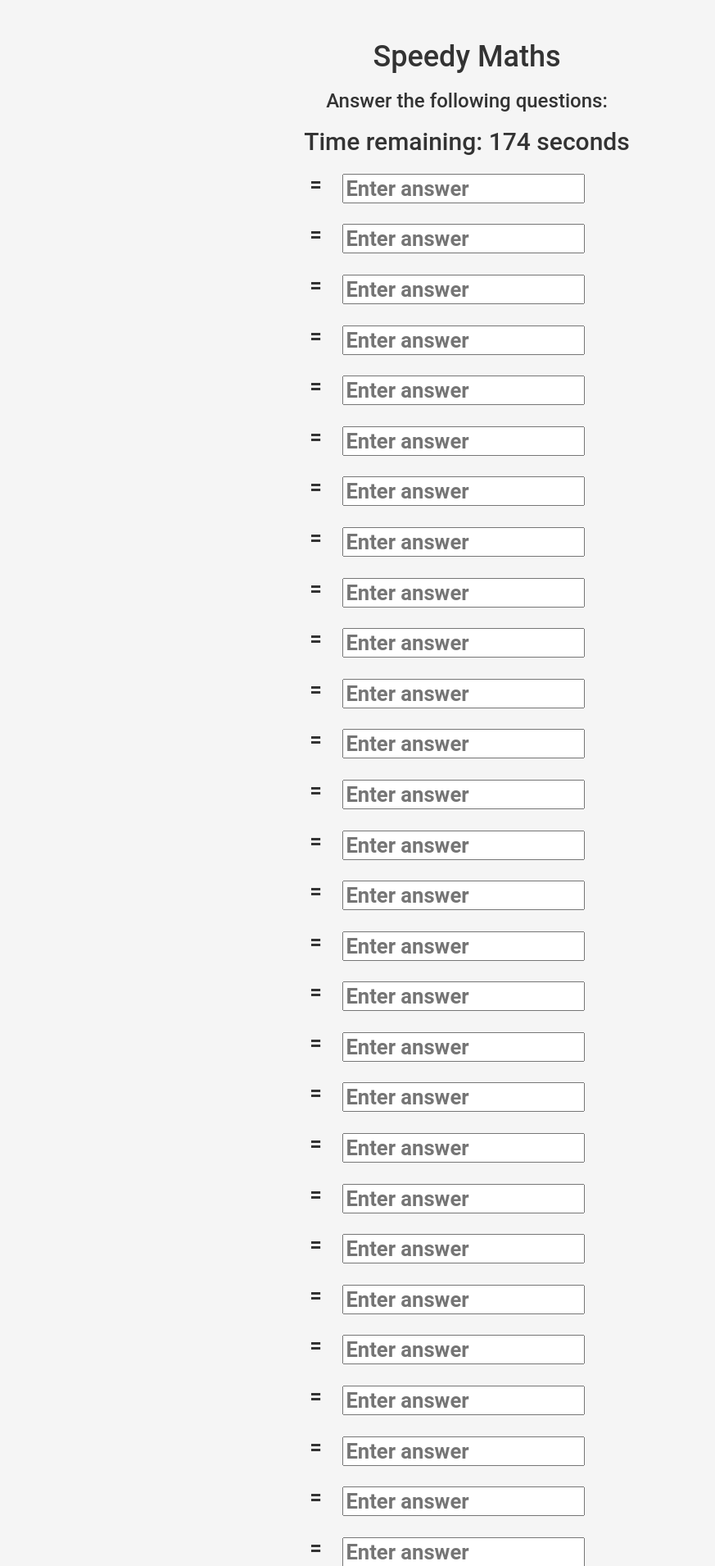
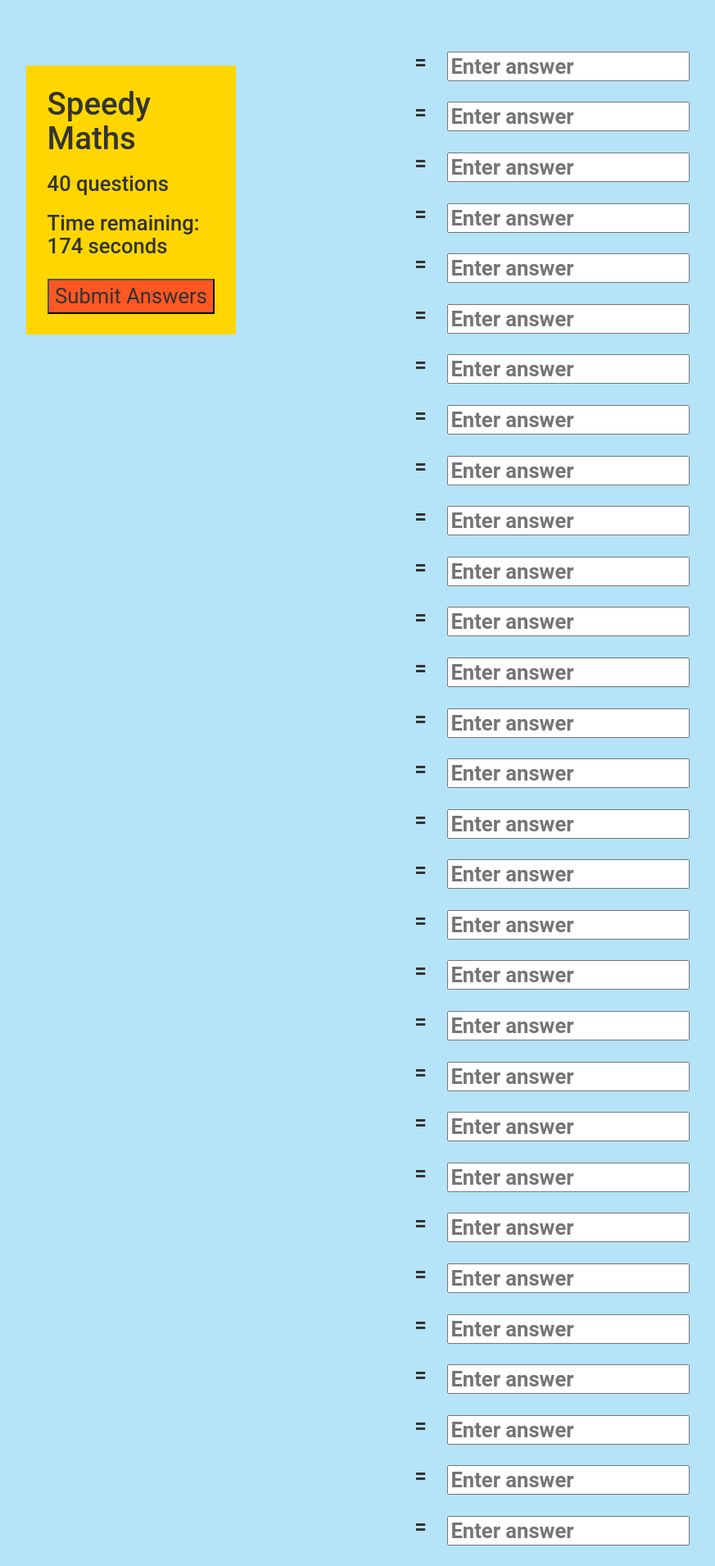
Before and after one commit to MJHorn/mathsmind, a Flask app: template templates/quiz_with_results.html in a window 1280 px wide. Shown: the top 1910 px of the page at 82% size, without its empty margins (70-943 px from the left). Run offline with Flask 3, Linux system fonts and the light colour scheme; the template is opened without the code that fills it, so the values that code supplies are empty; some libraries are stand-ins or nearby versions.

Commit message:
New layout

```diff
--- a/static/style.css
+++ b/static/style.css
@@ -1,8 +1,9 @@
 /* Set the font and background color for the entire page */
 body {
     font-family: "Roboto", sans-serif;
-    background-color: #f5f5f5;
+    background-color: #b5e3f7;
     margin: 50px;
+    text-align: left;
   }
 
   tr {
@@ -10,11 +11,18 @@ body {
   }
 
   #subButton {
-      font-size: 3vw;
-      width: 50%;
+      font-size: 2vw;
+      width: 100%;
       margin:0 auto;
       display:block;
+      margin-top: 1em;
+      background-color: #ff5722;
       }
+
+    #subButton a {
+        text-decoration: none;
+    }
+
 
   /* Set the font size and margin for the header */
   header {
@@ -144,12 +152,10 @@ body {
 
   h2 {
     display: grid;
-    place-content: center;
   }
 
   h3 {
     display: grid;
-    place-content: center;
   }
 
   form {
@@ -255,3 +261,31 @@ body {
     background: #FFF;
     z-index: -1;
   }
+
+
+  div.sticky {
+    width: 20vw;
+    float: left;
+    position: -webkit-sticky;
+    position: sticky;
+    top:10vh;
+    left: 8vw;
+    text-align: left;
+    background-color: #ffd600;
+    padding: 2vw;
+  }
+
+  .sticky h1 {
+    font-size: 3vw;
+    margin-top: 0;
+  }
+
+  .sticky h3 {
+    font-size: 2vw;
+    text-align: left;
+    place-content: left;
+  }
+
+  .diff {
+    place-content: center;
+  }
--- a/templates/difficulty.html
+++ b/templates/difficulty.html
@@ -11,7 +11,7 @@
   <body class="difficultyBody">
       <div id="content">
 <h1>Speedy Maths</h1>
-<h2>Select Difficulty Level</h2>
+<h2 class="diff">Select Difficulty Level</h2>
 
 <form action="/quiz" method="POST">
       <label class="form-control">
--- a/templates/quiz_with_results.html
+++ b/templates/quiz_with_results.html
@@ -1,10 +1,14 @@
 {% extends "base.html" %}
 {% block title %}Multiplication Quiz{% endblock %}
 {% block content %}
-    <h1>Speedy Maths</h1>
-    <h3>Answer the following questions:</h3>
+    <div class="sticky">
+        <h1>Speedy Maths</h1>
+        <h3>40 questions</h3>
+        <h3 id="myscore">Time remaining: 180 seconds</h3>
+        <button type="submit" id="subButton">Submit Answers</button>
 
-    <h2 id="myscore">Time remaining: 180 seconds</h2>
+    </div>
+
 
     <div class="popup" id="popup2">
         <p>Congratulations, you scored 40/40!</p>
@@ -23,8 +27,6 @@
       {% endfor %}
     </table>
       <br>
-      <button type="submit" id="subButton">Submit Answers</button>
-
       <script>
 
         $ = function(id) {
@@ -75,7 +77,7 @@
             }
             var a = document.createElement('a')
             a.setAttribute('href',"/")
-            a.innerHTML="Back to home"
+            a.innerHTML="Home"
             button.innerHTML = ""
             button.appendChild(a);
         });
```
